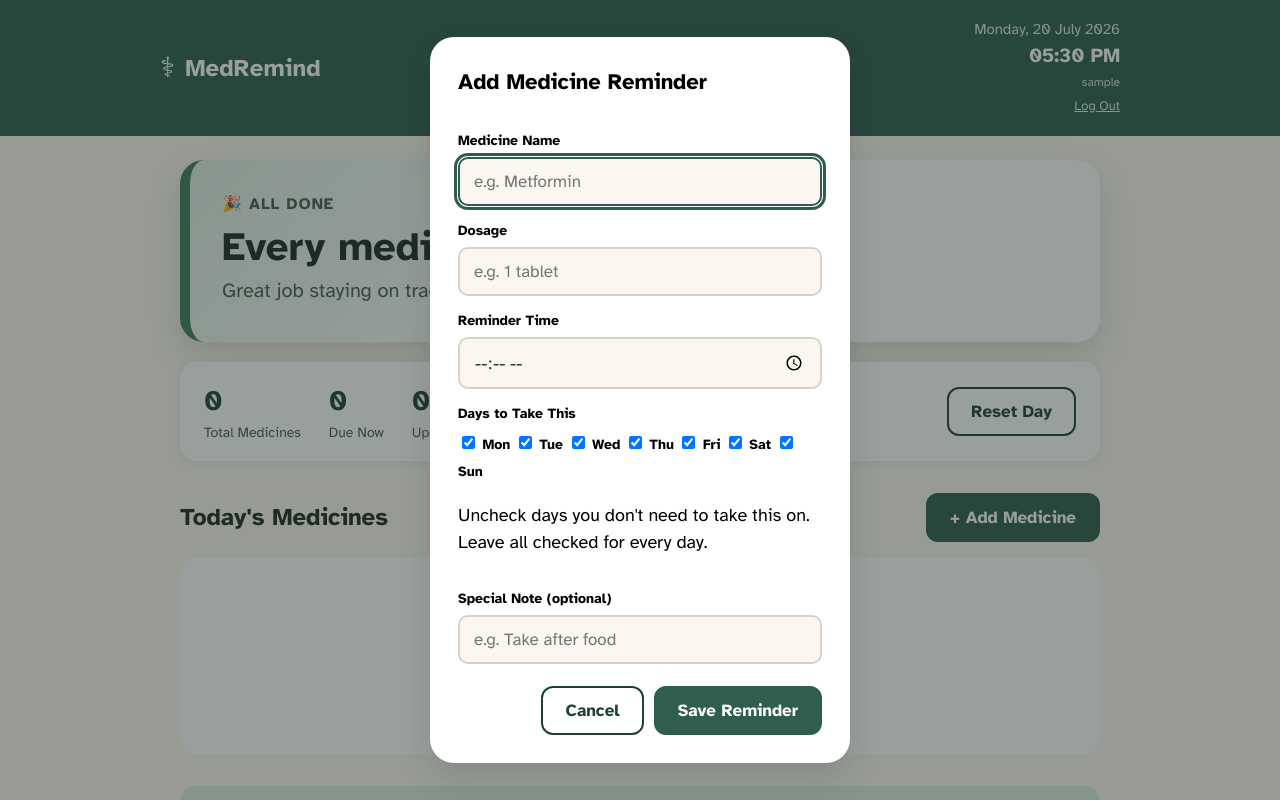
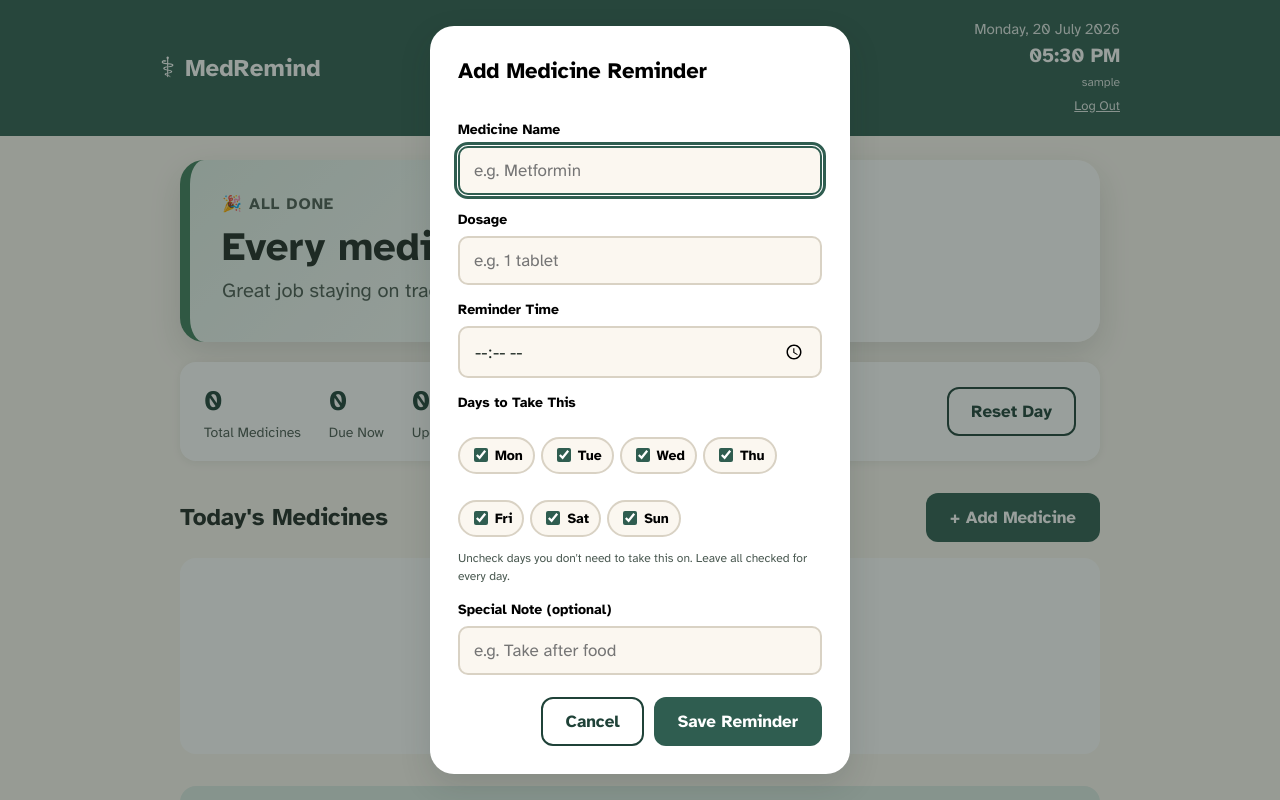
Before and after one commit to Nagulankumar/Innovative-Gerontological-Care-Solutions-Designing-the-Future-of-Elderly-Care-Products, a Flask app: page / in a window 1280 px wide, after a click on "+ Add Medicine". Run offline with Flask 3, Linux system fonts and the light colour scheme; the visitor is signed in with stand-in values (Sample User, id 1).

Commit message:
Add AM/PM display and day-of-week scheduling: webapp/static/style.css

```diff
--- a/webapp/static/style.css
+++ b/webapp/static/style.css
@@ -319,3 +319,30 @@ body {
   opacity: 0.8;
   margin-top: 2px;
 }
+
+/* ---------- Day picker (Add Medicine form) ---------- */
+.day-picker {
+  display: flex;
+  flex-wrap: wrap;
+  gap: 6px;
+  margin-top: 4px;
+}
+.day-chip {
+  display: flex;
+  align-items: center;
+  gap: 4px;
+  background: var(--bg);
+  border: 2px solid #D9D2C4;
+  border-radius: 999px;
+  padding: 6px 10px;
+  font-size: 13px;
+  font-weight: 700;
+  cursor: pointer;
+}
+.day-chip input { width: 14px; height: 14px; accent-color: var(--brand); cursor: pointer; }
+.field-hint { font-size: 12px; color: var(--ink-soft); margin: 6px 0 0; font-weight: 400; }
+
+/* ---------- Skipped-today medicine state ---------- */
+.med-card.is-skipped { border-top-color: #C9C2B4; opacity: 0.65; }
+.badge-skipped { background: #EDE8DC; color: #7A7263; }
+.med-days { margin: 0 0 4px; font-size: 13px; color: var(--ink-soft); }
```
